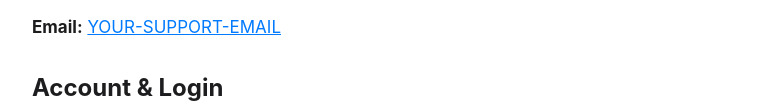
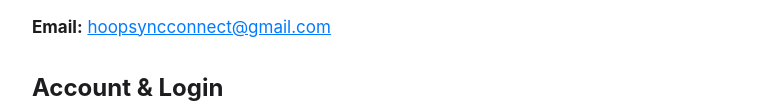
Before and after one commit to BryceBusateri/HoopSync, a plain HTML site: page index.html in a window 1280 px wide. Shown: the part 361-468 px from the top of the page, without its empty margins (248-1007 px from the left). Drawn offline with Linux system fonts and the light colour scheme.

Commit message:
Update support email in index.html

```diff
--- a/index.html
+++ b/index.html
@@ -75,8 +75,8 @@
 
             <p>
                 <strong>Email:</strong>
-                <a href="mailto:YOUR-SUPPORT-EMAIL">
-                    YOUR-SUPPORT-EMAIL
+                <a href="mailto:hoopsyncconnect@gmail.com">
+                    hoopsyncconnect@gmail.com
                 </a>
             </p>
 
```
